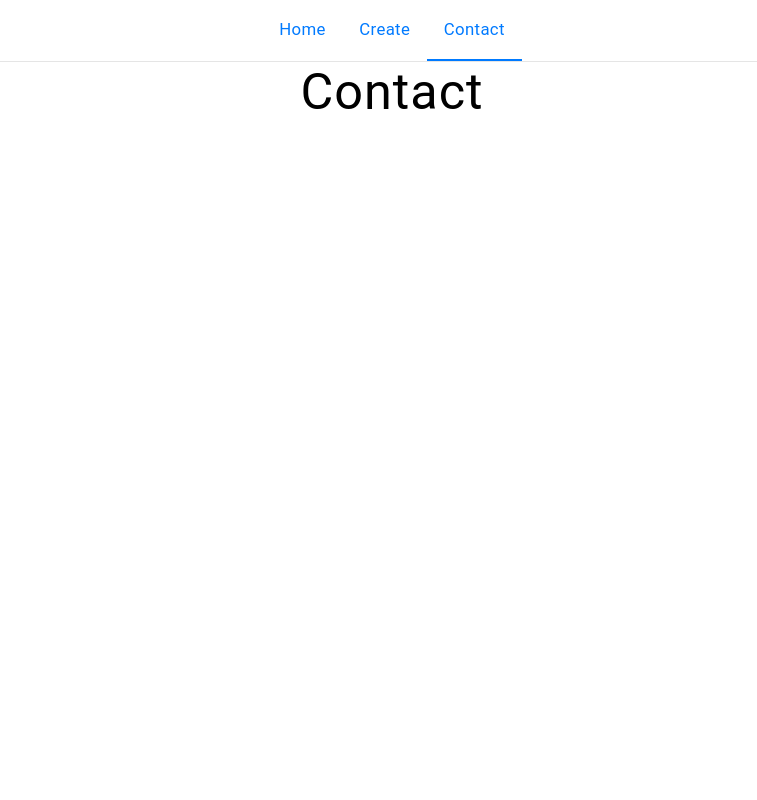
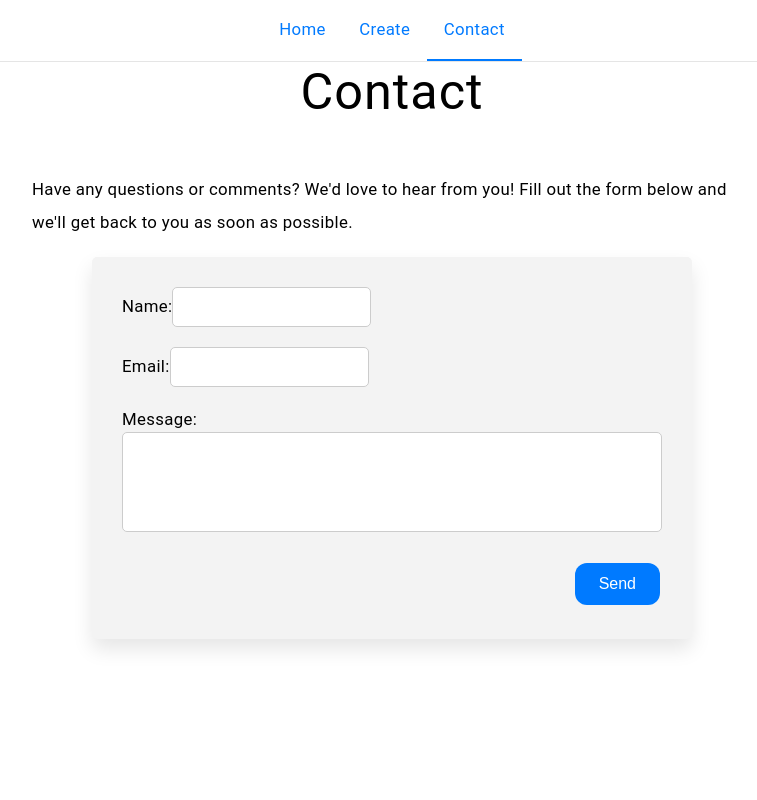
Before and after one commit to edelvarden/blog-app, a React (Vite) app: page /contact in a window 1280 px wide. Shown: the top 800 px of the page, without its empty margins (248-1005 px from the left). Built offline with nearby package versions, Linux system fonts and the light colour scheme.

Commit message:
contact page form

```diff
--- a/src/components/Contact/index.jsx
+++ b/src/components/Contact/index.jsx
@@ -4,6 +4,22 @@ const Contact = () => {
     <>
       <div className="contact__container">
         <h1 className="contact__title">Contact</h1>
+        <p>Have any questions or comments? We'd love to hear from you! Fill out the form below and we'll get back to you as soon as possible.</p>
+        <form className="contact__form">
+        <div className="form-group">
+          <label htmlFor="name">Name:</label>
+          <input className="form-input" type="text" id="name" />
+        </div>
+        <div className="form-group">
+          <label htmlFor="email">Email:</label>
+          <input className="form-input" type="email" id="email" />
+        </div>
+        <div className="form-group">
+          <label htmlFor="message">Message:</label>
+          <textarea className="form-textarea" id="message"></textarea>
+        </div>
+        <button className="form__submit" type="submit">Send</button>
+      </form>
       </div>
     </>
   );
--- a/src/components/Contact/styles.scss
+++ b/src/components/Contact/styles.scss
@@ -1,4 +1,4 @@
-.contact{
+.contact {
   &__container {
     max-width: var(--container-width);
     margin: 0 auto;
@@ -6,4 +6,75 @@
   &__title {
     text-align: center;
   }
+
+  /* contact form */
+  &__form {
+    max-width: 600px;
+    width: 100%;
+    display: flex;
+    flex-direction: column;
+    padding: 30px;
+    background-color: #f3f3f3;
+    box-shadow: 0 10px 20px rgba(0, 0, 0, 0.1);
+    border-radius: 5px;
+    margin-left: auto;
+    margin-right: auto;
   }
+}
+
+/* contact form container */
+.contact-container {
+  display: flex;
+  justify-content: center;
+  align-items: center;
+  min-height: calc(100vh - 200px);
+}
+
+.contact-form h2 {
+  text-align: center;
+  font-weight: 700;
+  margin-bottom: 30px;
+}
+
+/* input fields */
+.form-input {
+  height: 40px;
+  padding: 10px;
+  margin-bottom: 20px;
+  outline: none;
+  border: 1px solid #ccc;
+  border-radius: 5px;
+  transition: border 0.2s ease-in-out;
+}
+.form-input:focus,
+.form-textarea:focus {
+  border: 1px solid #3699ff;
+}
+
+/* submit button */
+.form-submit {
+  background-color: #3699ff;
+  color: #fff;
+  border: none;
+  border-radius: 5px;
+  padding: 10px 20px;
+  cursor: pointer;
+  transition: background-color 0.2s ease-in-out;
+  margin-top: 20px;
+}
+.form-submit:hover {
+  background-color: #2472dd;
+}
+
+/* message textarea */
+.form-textarea {
+  padding: 10px;
+  margin-bottom: 20px;
+  outline: none;
+  border: 1px solid #ccc;
+  border-radius: 5px;
+  resize: none;
+  transition: border 0.2s ease-in-out;
+  min-height: 100px;
+  width: 100%;
+}
```
Lines whose indentation alone changed are shown as unchanged.
